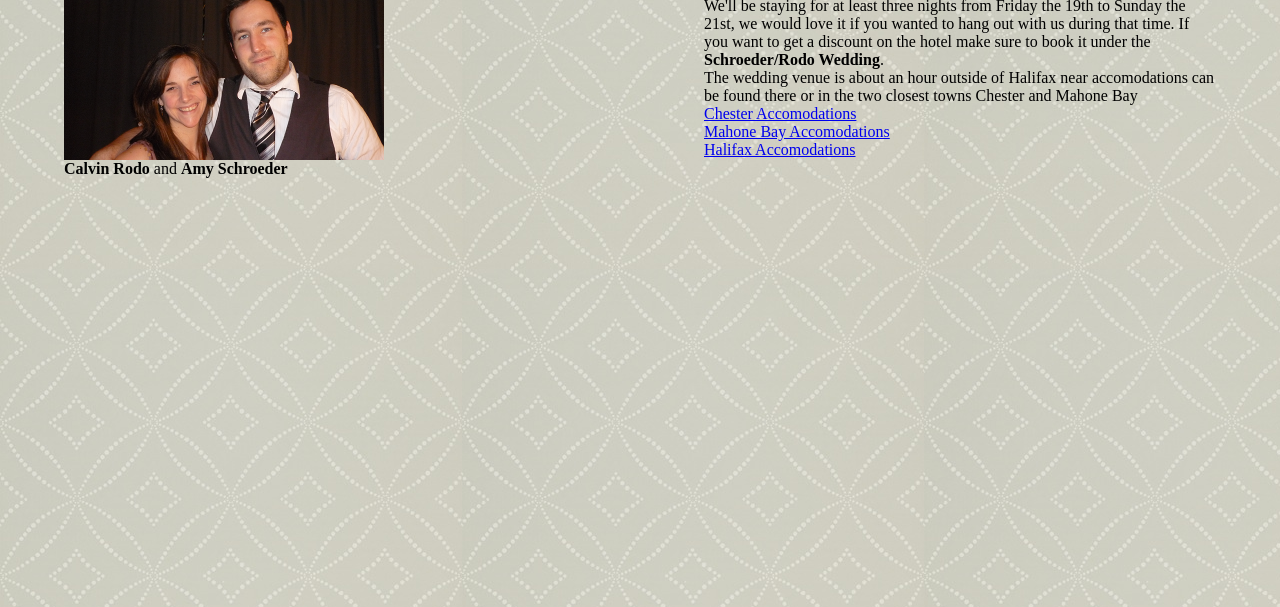
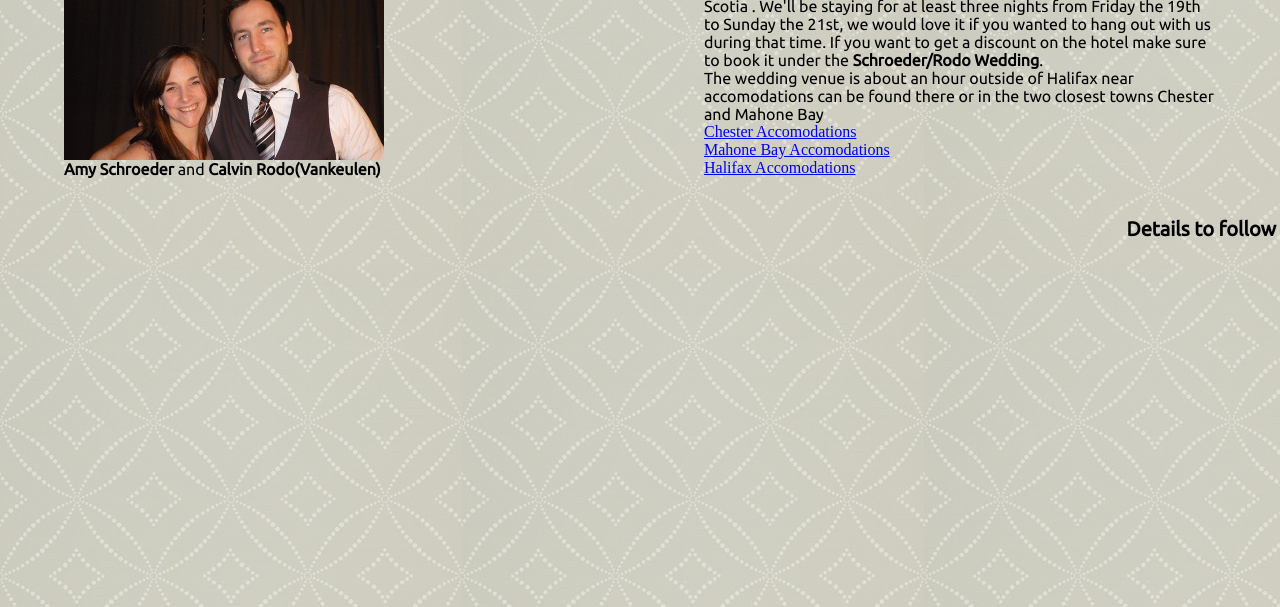
Before and after one commit to CalvinRodo/savethedate, a plain HTML site: page index.html in a window 1280 px wide. Shown: the part 385-992 px from the top of the page. Drawn offline with Linux system fonts and the light colour scheme.

Commit message:
Getting the details to follow to work

```diff
--- a/index.html
+++ b/index.html
@@ -7,8 +7,7 @@
   		<!--[if IE]>
       		<link href="/stylesheets/ie.css" media="screen, projection" rel="stylesheet" type="text/css" />
   		<![endif]-->
-		<link href='http://fonts.googleapis.com/css?family=Oleo+Script:400,700' rel='stylesheet' type='text/css'>
-		<!-- <link rel='stylesheet' href='./stylesheets/app.css'> -->
+		<link href='http://fonts.googleapis.com/css?family=Oleo+Script:400,700|Ubuntu' rel='stylesheet' type='text/css'>
 	</head>
 	<body>
 		<div class="header">
@@ -28,7 +27,7 @@
 				<div class="us">
 					<h2>The Happy Couple</h2>
 					<img src="./images/newyears320.png" alt="Calvin and Amy, New Years 2011">
-					<p> <strong>Calvin Rodo</strong> and <strong>Amy Schroeder</strong></p>
+					<p> <strong>Amy Schroeder</strong> and <strong>Calvin Rodo(Vankeulen)</strong></p>
 				</div>
 
 				<div class="venue">
@@ -41,6 +40,9 @@
 						<li><a href="http://www.expedia.ca/Halifax">Halifax Accomodations</a></li>
 					</ul>
 				</div>
+				<div class="details">
+					<p><strong>Details to follow</strong></p>
+				</div>
 			</div>
 		</div>
 	</body>
--- a/sass/screen.scss
+++ b/sass/screen.scss
@@ -15,6 +15,7 @@ $yellow: #FFE433;
 $white: #FFFFFF;
 //font
 $oleo: 'Oleo Script', cursive;
+$ubuntu: 'Ubuntu', sans-serif;
 
 @mixin position-center($width){
 	position: absolute;
@@ -30,6 +31,9 @@ $oleo: 'Oleo Script', cursive;
 
 }
 
+p{
+	font-family: $ubuntu;
+}
 h1{
 	font-family: $oleo;
 	font-size: 3em;
@@ -49,6 +53,7 @@ h2{
 	@include background-image(linear-gradient( $navyblue, adjust-lightness($navyblue, 15%) 50%, $navyblue));
 	background-color: $navyblue;
 	height: 12em;
+	border-bottom: black, 10px;
 }
 
 .mainbody{
@@ -56,14 +61,13 @@ h2{
 	z-index: 1;
 	background-image: url("../images/wp2.jpg");
 	background-width: 100%;
-}
-
 	.us{
 		float: left;
 		display: inline-block;
 		width: 40%;
 		margin-top: 8em;
 		margin-left: 5%;
+		clear: left;
 	}
 
 	.venue{
@@ -75,10 +79,24 @@ h2{
 		ul{
 			li{
 				list-style-type: none;
-			border-bottom: 1px;
 			}
 		}
+		clear: right;
 	}
+
+	.details{
+		display: inline-block;
+		font-size: 15pt;
+		clear: both;
+		position: relative;
+		left: 43%;
+		margin-top: 2em;
+
+	}
+}
+
+
+
 .save{
 	@include position-center(7em);
 	margin-top:  -7em;
@@ -94,15 +112,13 @@ h2{
 		@include circle(13em);
 		@include background-image( linear-gradient(top, adjust-lightness($lightblue, 25%), $lightblue ));
 	}
-}
-
 	.savetext{
 		text-align: center;
 		@include position-center(6em);
 		margin-top:4em;
 	}
 
-
+}
 
 // If you are doing a lot of stylesheet concatenation, it is suggested
 // that you scope your blueprint styles, so that you can better control
```
Also changed, not shown: stylesheets/screen.css. Lines whose indentation alone changed are shown as unchanged.
